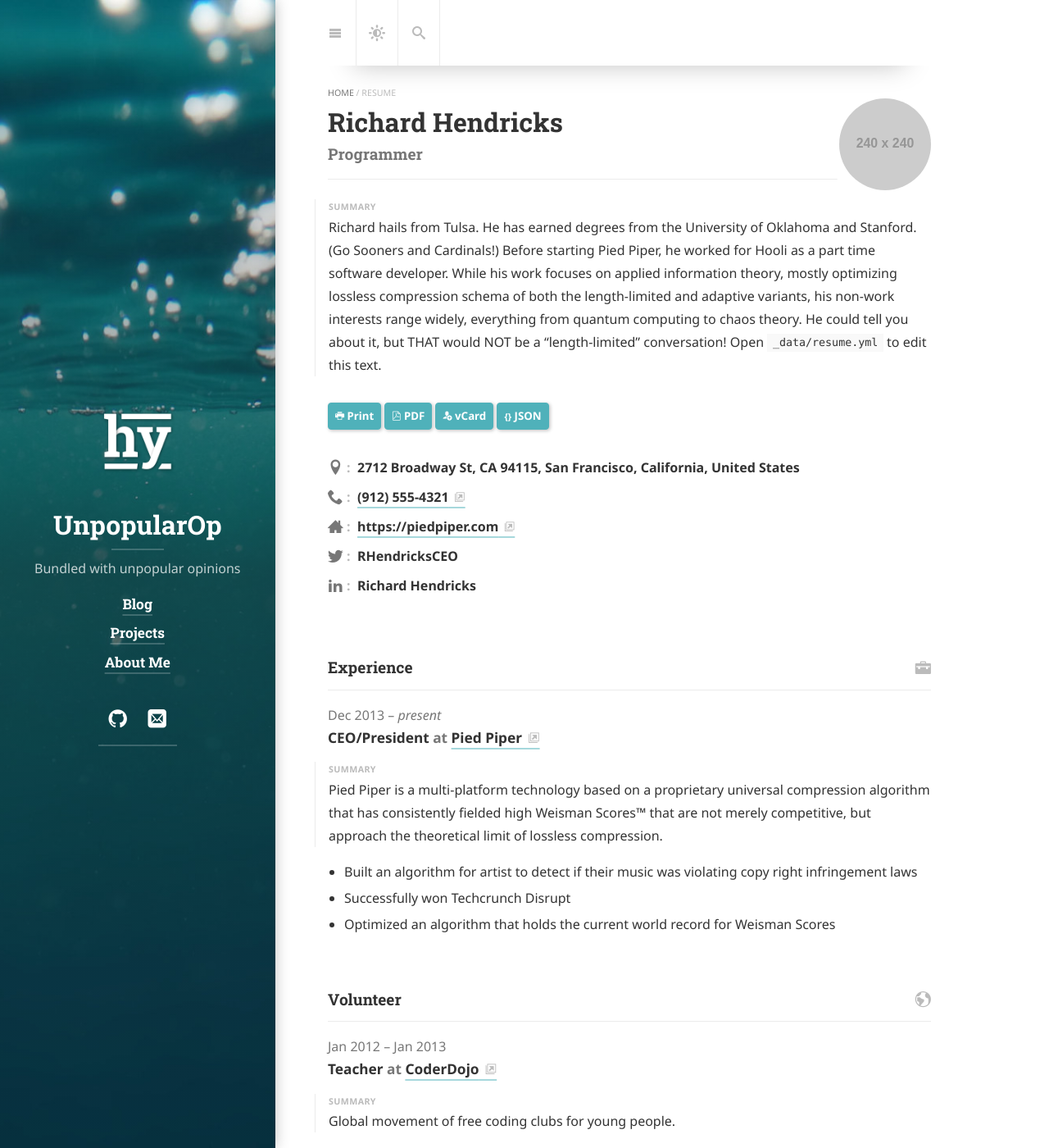
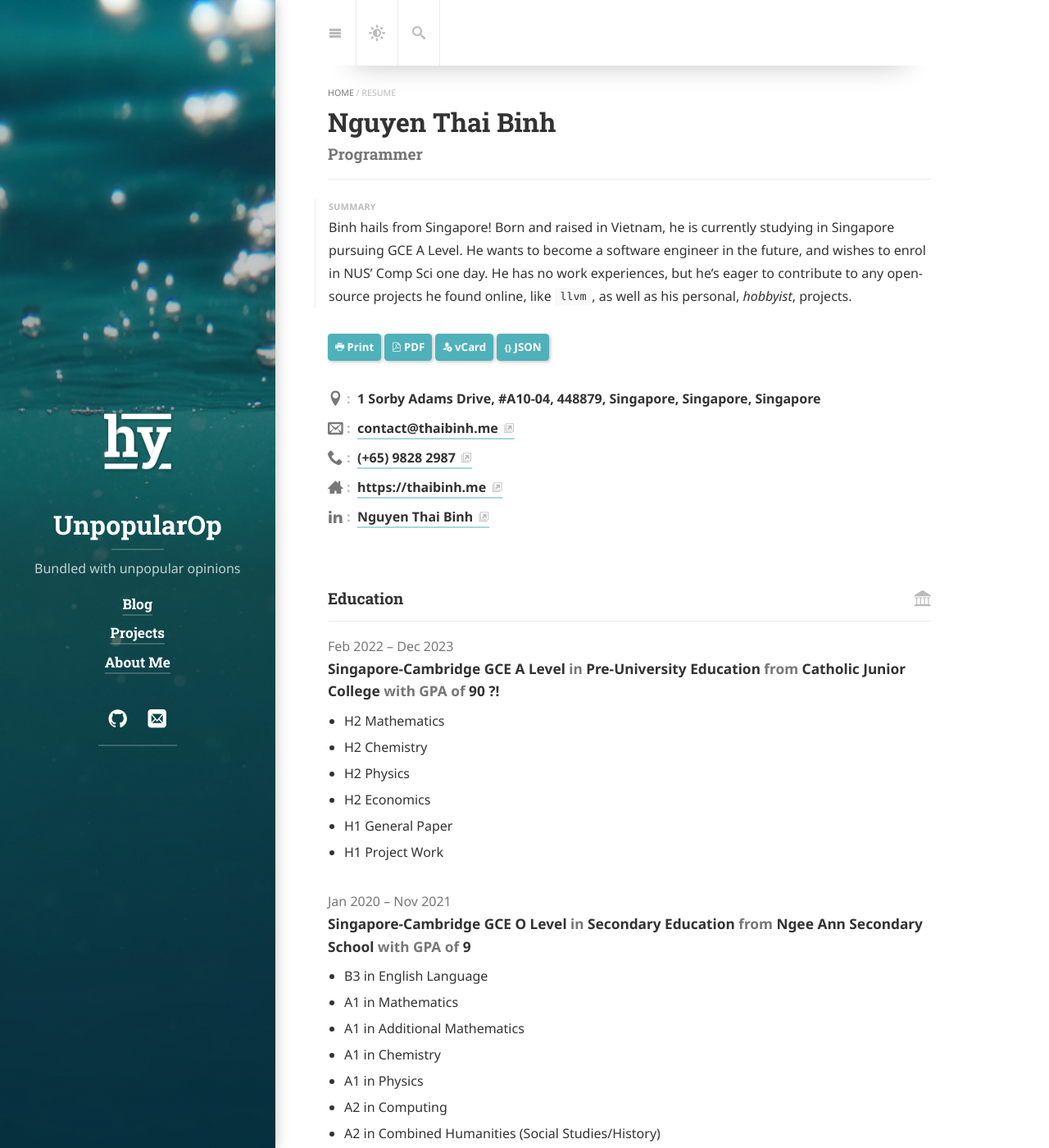
Before and after one commit to MunchDev/pages-about-myself, a Jekyll site: the page built from resume.md, in a window 1280 px wide and 1400 px high. Shown: the whole window at 82% size. Built offline with Jekyll 4.4.1, drawn with Linux system fonts in a browser that asks for light colours; cached includes are drawn as plain includes; nearby versions of some CDN libraries; some web fonts are replaced; library files that are not in the unit come from our copies; some of the changed text lies outside the part shown.

Commit message:
Rewrite resume

```diff
--- a/_data/resume.yml
+++ b/_data/resume.yml
@@ -2,102 +2,138 @@
 # If you don't have a JSON Resume you can just edit this YAML file instead.
 # See also: <https://jsonresume.org/>.
 basics:
-  name: "Richard Hendricks"
+  name: "Nguyen Thai Binh"
   label: "Programmer"
-  picture: "https://via.placeholder.com/240x240"
-  email: ""
-  phone: "(912) 555-4321"
-  website: "https://piedpiper.com"
+  picture:
+  email: "contact@thaibinh.me"
+  phone: "(+65) 9828 2987"
+  website: "https://thaibinh.me"
   summary: >
-    Richard hails from Tulsa.
-    He has earned degrees from the University of Oklahoma and Stanford. (Go Sooners and Cardinals!)
-    Before starting Pied Piper, he worked for Hooli as a part time software developer.
-    While his work focuses on applied information theory,
-    mostly optimizing lossless compression schema of both the length-limited and adaptive variants,
-    his non-work interests range widely,
-    everything from quantum computing to chaos theory.
-    He could tell you about it, but THAT would NOT be a “length-limited” conversation!
-    Open `_data/resume.yml` to edit this text.
+    Binh hails from Singapore!
+    Born and raised in Vietnam, he is currently studying in Singapore pursuing GCE A Level.
+    He wants to become a software engineer in the future, and wishes to enrol in NUS' Comp Sci
+    one day.
+    He has no work experiences, but he's eager to contribute to any open-source projects he
+    found online, like `llvm`, as well as his personal, *hobbyist*, projects.
   location:
-    address: "2712 Broadway St"
-    postalCode: "CA 94115"
-    city: "San Francisco"
-    countryCode: "US"
-    region: "California"
+    address: "1 Sorby Adams Drive, #A10-04"
+    postalCode: "448879"
+    city: "Singapore"
+    countryCode: "SG"
+    region: "Singapore"
   profiles:
-    - network: "Twitter"
-      username: "RHendricksCEO"
-      url: ""
     - network: "LinkedIn"
-      username: "Richard Hendricks"
-      url: ""
+      username: "Nguyen Thai Binh"
+      url: "https://www.linkedin.com/in/nguyen-thai-binh/"
+
 work:
-  - company: "Pied Piper"
-    position: "CEO/President"
-    website: "https://piedpiper.com"
-    startDate: "2013-12-01"
-    endDate: ""
-    summary: >
-      Pied Piper is a multi-platform technology based on a proprietary universal compression algorithm that has
-      consistently fielded high Weisman Scores™ that are not merely competitive,
-      but approach the theoretical limit of lossless compression.
-    highlights:
-      - "Built an algorithm for artist to detect if their music was violating copy right infringement laws"
-      - "Successfully won Techcrunch Disrupt"
-      - "Optimized an algorithm that holds the current world record for Weisman Scores"
+#   - company: "Pied Piper"
+#     position: "CEO/President"
+#     website: "https://piedpiper.com"
+#     startDate: "2013-12-01"
+#     endDate: ""
+#     summary: >
+#       Pied Piper is a multi-platform technology based on a proprietary universal compression algorithm that has
+#       consistently fielded high Weisman Scores™ that are not merely competitive,
+#       but approach the theoretical limit of lossless compression.
+#     highlights:
+#       - "Built an algorithm for artist to detect if their music was violating copy right infringement laws"
+#       - "Successfully won Techcrunch Disrupt"
+#       - "Optimized an algorithm that holds the current world record for Weisman Scores"
+
+education:
+  - institution: "Catholic Junior College"
+    area: "Pre-University Education"
+    studyType: "Singapore-Cambridge GCE A Level"
+    startDate: "2022-02-07"
+    endDate: "2023-12-01"
+    gpa: "90 ?!"
+    courses:
+      - "H2 Mathematics"
+      - "H2 Chemistry"
+      - "H2 Physics"
+      - "H2 Economics"
+      - "H1 General Paper"
+      - "H1 Project Work"
+  - institution: "Ngee Ann Secondary School"
+    area: "Secondary Education"
+    studyType: "Singapore-Cambridge GCE O Level"
+    startDate: "2020-01-03"
+    endDate: "2021-11-13"
+    gpa: 9
+    courses:
+      - "B3 in English Language"
+      - "A1 in Mathematics"
+      - "A1 in Additional Mathematics"
+      - "A1 in Chemistry"
+      - "A1 in Physics"
+      - "A2 in Computing"
+      - "A2 in Combined Humanities (Social Studies/History)"
+
 volunteer:
-  - organization: "CoderDojo"
-    position: "Teacher"
-    website: "https://coderdojo.com/"
-    startDate: "2012-01-01"
-    endDate: "2013-01-01"
-    summary: "Global movement of free coding clubs for young people."
-    highlights:
-      - "Awarded 'Teacher of the Month'"
-education:
-  - institution: "University of Oklahoma"
-    area: "Information Technology"
-    studyType: "Bachelor"
-    startDate: "2011-06-01"
-    endDate: "2014-01-01"
-    gpa: "4.0"
-    courses:
-      - "DB1101 - Basic SQL"
-      - "CS2011 - Java Introduction"
+  - organization: "Youth Corps Singapore"
+    position: "Community Volunteer"
+    website: "https://volunteer.gov.sg/"
+    startDate: "2021-06-01"
+    endDate: "2021-11-31"
+    summary: "Volunteered for environmental causes"
+    # highlights:
+    #   - "Awarded 'Teacher of the Month'"
+  - organization: "8th Victoria Hall Committee, Victoria School (Singapore)"
+    position: "Committee Member"
+    website: "https://victoria.moe.edu.sg/contact-us/victoria-hall/"
+    startDate: "2020-05-01"
+    endDate: "2021-04-31"
+    summary: "Acted as a bridge between the hostel's boarders and the management committee."
+
 awards:
-  - title: "Digital Compression Pioneer Award"
-    date: "2014-11-01"
-    awarder: "Techcrunch"
-    summary: "There is no spoon."
-publications:
-  - name: "Video compression for 3d media"
-    publisher: "Hooli"
-    releaseDate: "2014-10-01"
-    website: "https://en.wikipedia.org/wiki/Silicon_Valley_(TV_series)"
-    summary: "Innovative middle-out compression algorithm that changes the way we store data."
+  - title: "Silver Medalist in Singapore Junior Chemistry Olympiad"
+    date: "2021-10-01"
+    awarder: "Singapore National Institute of Chemistry"
+    summary: "Chemistry competition for Singapore's secondary school students"
+  - title: "Silver Medalist in Singapore National Olympiad in Informatics"
+    date: "2021-03-01"
+    awarder: "National University of Singapore"
+    summary: "Informatics/Computing competition for Singapore's secondary school students"
+
+# publications:
+#   - name: "Video compression for 3d media"
+#     publisher: "Hooli"
+#     releaseDate: "2014-10-01"
+#     website: "https://en.wikipedia.org/wiki/Silicon_Valley_(TV_series)"
+#     summary: "Innovative middle-out compression algorithm that changes the way we store data."
+
 skills:
-  - name: "Web Development"
-    level: "Master"
+  - name: "Programming"
+    level: "Intermediate"
     keywords:
-      - "HTML"
-      - "CSS"
-      - "Javascript"
-  - name: "Compression"
-    level: "Master"
+      - "Python"
+      - "Swift"
+      - "C++"
+
+languages:
+  - language: "Vietnamese"
+    fluency: "Native speaker"
+  - language: "English"
+    fluency: "Full professional proficiency"
+
+interests:
+  - name: "Programming"
     keywords:
-      - "Mpeg"
-      - "MP4"
-      - "GIF"
-languages:
-  - language: "English"
-    fluency: "Native speaker"
-interests:
-  - name: "Wildlife"
+      - "CLI"
+      - "Jekyll"
+  - name: "Environment"
     keywords:
-      - "Ferrets"
-      - "Unicorns"
+      - "Littering"
+      - "Deforestation"
+  - name: "Politics"
+    keywords:
+      - "US/UK"
+      - "World"
+
 references:
-  - name: "Erlich Bachman"
+  - name: "Victoria School principal, Mr Chow Weisi"
     reference: >
-      It is my pleasure to recommend Richard, his performance working as a consultant for Main St.
-      Company proved that he will be a valuable addition to any company.
+      During his term [as a member of the 8th Victoria Hall Committee], Thai Binh proved
+      to be a reliable and dependable member who could be trusted to accomplish tasks to
+      the best of his ability.
--- a/resume.md
+++ b/resume.md
@@ -1,29 +1,25 @@
 ---
 layout: resume
-title: Résumé*
+title: Résumé
 description: >
-  This is the `description` of your resume page, as it will be seen by search engines.
-  You'll probably want to modify it in `resume.md`, and maybe set `hide_description` to `true` in the front matter.
+  Résumé of the author of `thaibinh.me`, Nguyen Thai Binh
 hide_description: true
 left_column:
-  - work
+  - education
   - volunteer
-  - education
+  # - work
   - awards
-  - publications
+  # - publications
   - references
 right_column:
-  - languages
   - skills
   - interests
+  - languages
 no_language_icons: false
 no_skill_icons: false
 buttons:
   print: true
   pdf: /assets/Resume.pdf
-  # For the vCard you can either provide a link to a .vcf file in assets (see `pdf` above),
-  # or use `h2vx.com` to generate a vCard on the fly based on the structured data of the resume page.
-  # The later requires `hydejack.no_structured_data: false` and only works once the site is deployed to a public URL.
-  vcf: http://h2vx.com/vcf/<!--url-->
+  vcf: http://h2vx.com/vcf/thaibinh.me/resume
   json: /assets/resume.json
 ---
```
